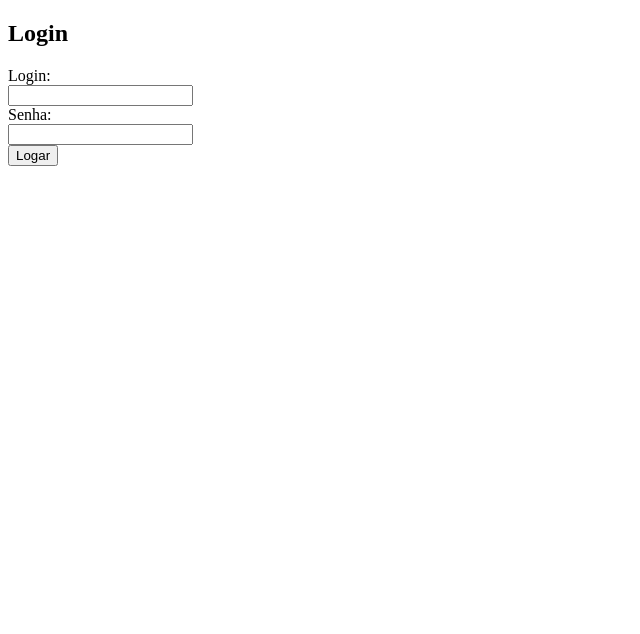
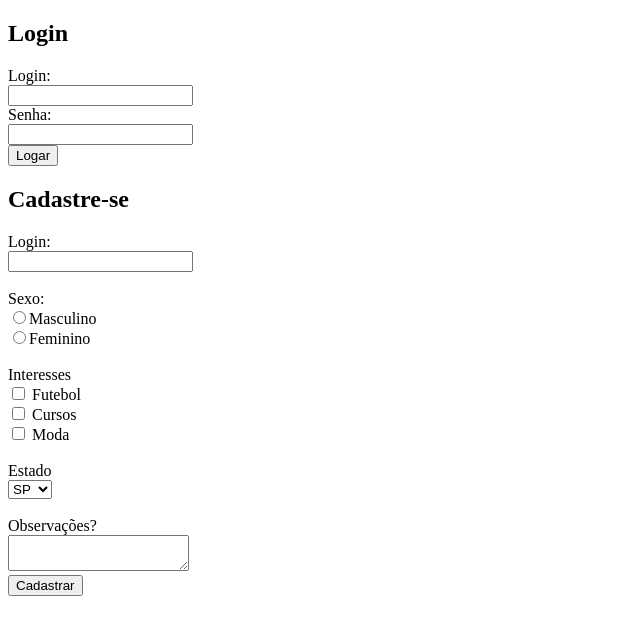
Before and after one commit to LuskaGarcia/cursoDevWebUdemy, a plain HTML site: page PrimeiroProjeto/index.html in a window 1280 px wide. Shown: the whole page, without its empty margins (0-640 px from the left). Drawn offline with Linux system fonts and the light colour scheme.

Commit message:
More Forms

```diff
--- a/PrimeiroProjeto/index.html
+++ b/PrimeiroProjeto/index.html
@@ -20,7 +20,33 @@
             <input type="submit" value="Logar">
         </form>
 
+        <form>
+            <h2>Cadastre-se</h2>
+        Login: <br>
+        <input type="text" name="login"><br><br>
 
+        Sexo: <br>
+        <input type="radio" name="sexo" value="M">Masculino <br>
+        <input type="radio" name="sexo" value="F">Feminino <br> <br>
+
+        Interesses <br>
+        <input type="checkbox" name="interesses"> Futebol <br>
+        <input type="checkbox" name="interesses"> Cursos <br>
+        <input type="checkbox" name="interesses"> Moda <br> <br>
+
+        Estado <br>
+        <select name="estado">
+            <option value="sp">SP</option>
+            <option value="mg">MG</option>
+            <option value="sc">SC</option>
+            <option value="rj">RJ</option>
+        </select> <br> <br>
+
+        Observações? <br>
+        <textarea></textarea>
+        <br>
+        <input type="submit" value="Cadastrar">
+        </form>
 
     </body>
 </html>
```
